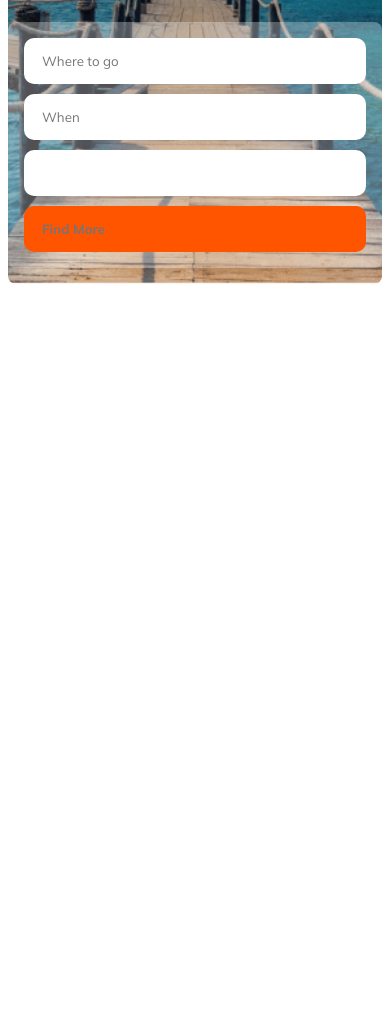
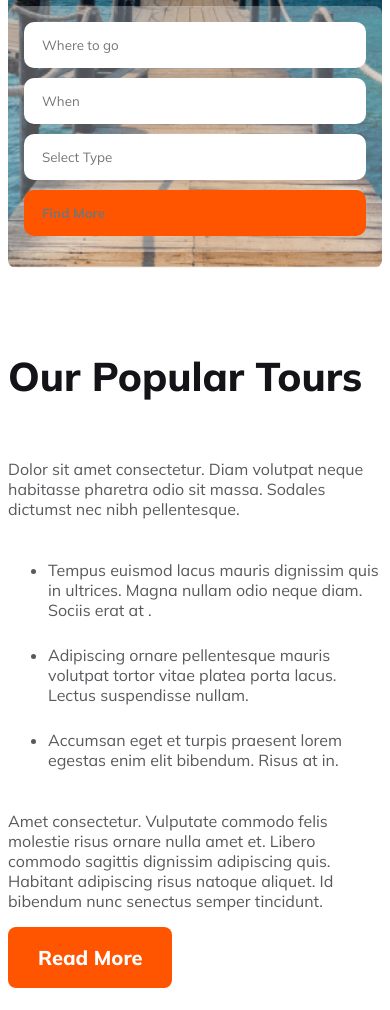
Before and after one commit to Parvez1819/B9A2-Hero-Travel-Assignment2, a plain HTML site: page index.html in a window 390 px wide. Shown: the part 669-1679 px from the top of the page. Before the commit the page ends 961 px from the top, so only its background shows below. Drawn offline with Linux system fonts and the light colour scheme.

Commit message:
popular tour section added & mobile responsive added

```diff
--- a/index.html
+++ b/index.html
@@ -41,7 +41,7 @@
                     <option value="Thrusday"></option>
                     <option value="Friday"></option>
                 </datalist>
-                <input list="type" name="type">
+                <input list="type" name="type" placeholder="Select Type">
                 <datalist id="type">
                     <option value="Economy">
                     <option value="Business">
@@ -58,7 +58,23 @@
     <!-- header end -->
 
     <main>
-
+        <section class="popular-tour-section">
+            <div class="popular-tour-content">
+                <h2 class="section-title">Our Popular Tours</h2>
+                <p class="section-description">Dolor sit amet consectetur. Diam volutpat neque habitasse pharetra odio sit massa. Sodales dictumst nec nibh pellentesque.</p>
+                <ul>
+                    <li class="section-description">Tempus euismod lacus mauris dignissim quis in ultrices. Magna nullam odio neque diam. Sociis erat at .</li>
+                    <li class="section-description">Adipiscing ornare pellentesque mauris volutpat tortor vitae platea porta lacus. Lectus suspendisse nullam.</li>
+                    <li class="section-description"> Accumsan eget et turpis praesent lorem egestas enim elit bibendum. Risus at in.</li>
+                </ul>
+                <p class="section-description">Amet consectetur. Vulputate commodo felis molestie risus
+                    ornare nulla amet et. Libero commodo sagittis dignissim adipiscing quis. Habitant adipiscing risus natoque aliquet. Id bibendum nunc senectus semper tincidunt. </p>
+                    <button class="primary-btn">Read More</button>
+            </div>
+            <div class="popular-tour-img">
+                <img src="./Images/Rectangle 4.png" alt="">
+            </div>
+        </section>
     </main>
 
     <footer>
--- a/styles/style.css
+++ b/styles/style.css
@@ -5,8 +5,30 @@
     font-family: "Mulish", sans-serif;
 }
 
-/* nav styles */
-nav {
+/* shared style */
+.section-title {
+    color: #131318;
+    font-size: 2.5rem;
+    font-weight: 800;
+}
+
+.section-description {
+    color: rgba(19, 19, 24, 0.70);
+    font-size: 1rem;
+    font-weight: 400;
+}
+
+.primary-btn {
+    color: #FFF;
+    border-radius: 8px;
+    background: #FF5400;
+    border: none;
+    padding: 18px 30px;
+    font-weight: 800;
+    font-size: 1.25rem;
+}
+
+nav styles */ nav {
     display: flex;
     justify-content: space-between;
     align-items: center;
@@ -66,8 +88,8 @@ main {
 }
 
 /* banner section style */
-.banner-section{
-    background:  linear-gradient(180deg, rgba(19, 19, 24, 0.80) 0%, rgba(19, 19, 24, 0) 100%), url(../Images/Group\ 13\ \(1\)\ \(1\).png);
+.banner-section {
+    background: linear-gradient(180deg, rgba(19, 19, 24, 0.80) 0%, rgba(19, 19, 24, 0) 100%), url(../Images/Group\ 13\ \(1\)\ \(1\).png);
     background-repeat: no-repeat;
     border-radius: 8px;
     text-align: center;
@@ -115,14 +137,34 @@ main {
 
 }
 
+/* popular tour section style */
+.popular-tour-section {
+    margin-top: 50px;
+    display: flex;
+    justify-content: center;
+    gap: 25px;
+}
 
+.popular-tour-content p,
+.popular-tour-content li {
+    padding-top: 25px;
+}
 
 /* responsive design for mobile */
 @media screen and (max-width:576px) {
-    nav, nav ul, .input-container{
+
+    nav,
+    nav ul,
+    .input-container, .popular-tour-section{
         flex-direction: column;
     }
-    .banner-section{
+
+    .banner-section {
         height: 650px;
     }
+
+    .popular-tour-img img {
+        width: 100%;
+    }
+
 }
```
